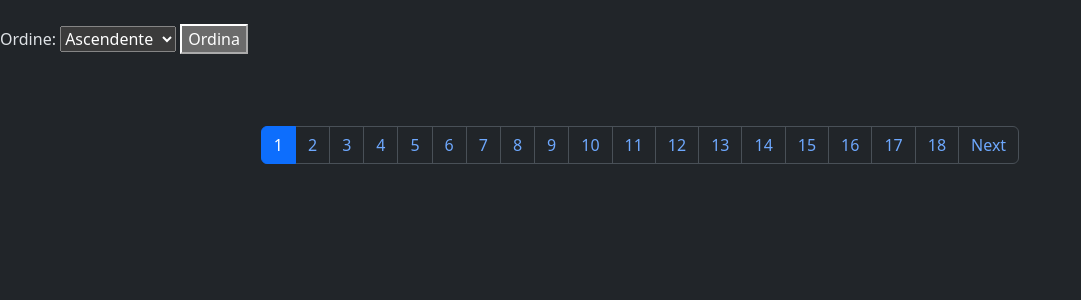
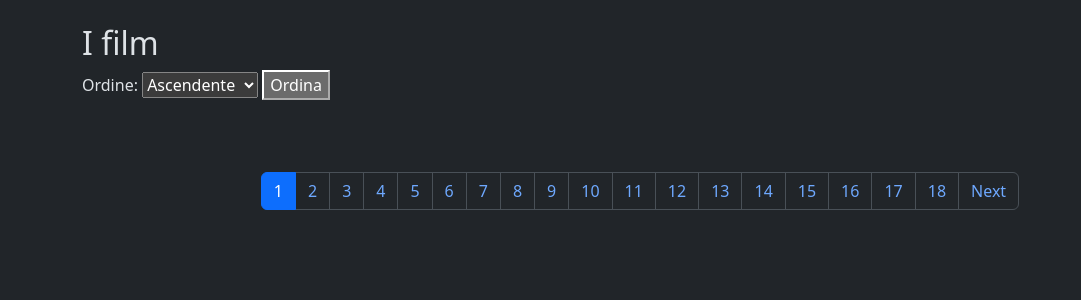
Before and after one commit to TriscariGiorgio/pythonSac, a Flask app: page /film in a window 1280 px wide. Shown: the part 56-356 px from the top of the page, without its empty margins (0-1081 px from the left). Run offline with Flask 3, Linux system fonts and the light colour scheme; data that the repository does not hold is empty.

Commit message:
title html film & generi

```diff
--- a/frontend/templates/generi.html
+++ b/frontend/templates/generi.html
@@ -57,6 +57,10 @@
   </div>
 </nav>
 <br>
+    <div class="container">
+ <h2>I generi</h2>
+    </div>
+
 <div class="container text-center">
   <div class="row mt-5 text-center">
       {% for elem in genere%}
--- a/frontend/templates/tutti_film.html
+++ b/frontend/templates/tutti_film.html
@@ -75,6 +75,10 @@ background-color: #cccccc; /* Imposta il colore di sfondo grigio come desiderato
     </div>
 </nav>
 <br>
+<div class="container">
+ <h2>I film</h2>
+    </div>
+<div class="container">
 <form id="film_form" action="/film/filter" method="get">
     <label for="order_direction">Ordine:</label>
     <select name="order_direction" id="order_direction">
@@ -83,6 +87,7 @@ background-color: #cccccc; /* Imposta il colore di sfondo grigio come desiderato
     </select>
     <button type="submit">Ordina</button>
 </form>
+    </div>
 <!--<div class="container text-center">-->
 <!--    <div class="row mt-5 text-center">-->
 <!--        {% for elem in tutti%}-->
```
